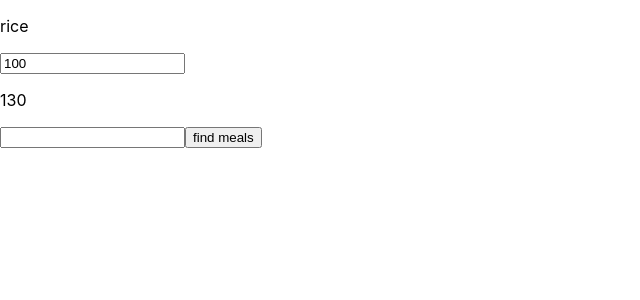
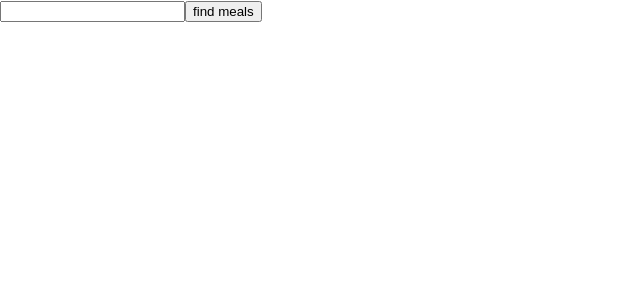
Before and after one commit to maksimPhilippov/caloriemeter, a React (Create React App) app: page / in a window 1280 px wide. Shown: the top 300 px of the page, without its empty margins (0-640 px from the left). Built offline with nearby package versions, Linux system fonts and the light colour scheme.

Commit message:
clean unnecesary logs and initial state

```diff
--- a/src/components/Home/Home.tsx
+++ b/src/components/Home/Home.tsx
@@ -4,13 +4,7 @@ import Meal from "../Meal/Meal";
 import MealFinder from "../MealFinder/MealFinder";
 
 export default function Home() {
-  const [mealList, setMealList] = React.useState<NutritionalValue[]>([
-    {
-      name: "rice",
-      mass: 100,
-      caloriesCoeficient: 1.3,
-    },
-  ]);
+  const [mealList, setMealList] = React.useState<NutritionalValue[]>([]);
 
   const thisElement = useRef<HTMLDivElement>(null);
   const setEventListener = useEffect(() => {
@@ -39,8 +33,6 @@ export default function Home() {
   }
 
   function addNewMeals(addMeals: NutritionalValue[]) {
-    console.log("add");
-    console.log(addMeals);
     let newMeals = addMeals.reduce((proved: NutritionalValue[], meal) => {
       if (mealList.find((element) => element.name == meal.name) == undefined) {
         // no such food in mealList
@@ -48,11 +40,9 @@ export default function Home() {
       }
       return proved;
     }, []);
-    console.log(newMeals);
     if (newMeals.length != 0) {
       let newMealList = mealList.slice(0);
       newMealList.push(...newMeals);
-      console.log(newMealList);
       setMealList(newMealList);
     }
   }
--- a/src/utils/FindMealRequest.ts
+++ b/src/utils/FindMealRequest.ts
@@ -26,8 +26,6 @@ export default async function FindMealRequest(
   let tokens = tokenize(requestString);
   let query = tokens.filter((token) => isTokenValid(token)).join(" ");
 
-  console.log("query: " + query);
-
   fetch("https://api.api-ninjas.com/v1/nutrition?query=" + query, {
     headers: {
       "X-Api-Key": "o83iN0OBHRqWd14nNEtbmw==Gm7yAxhcawET75xO",
```
